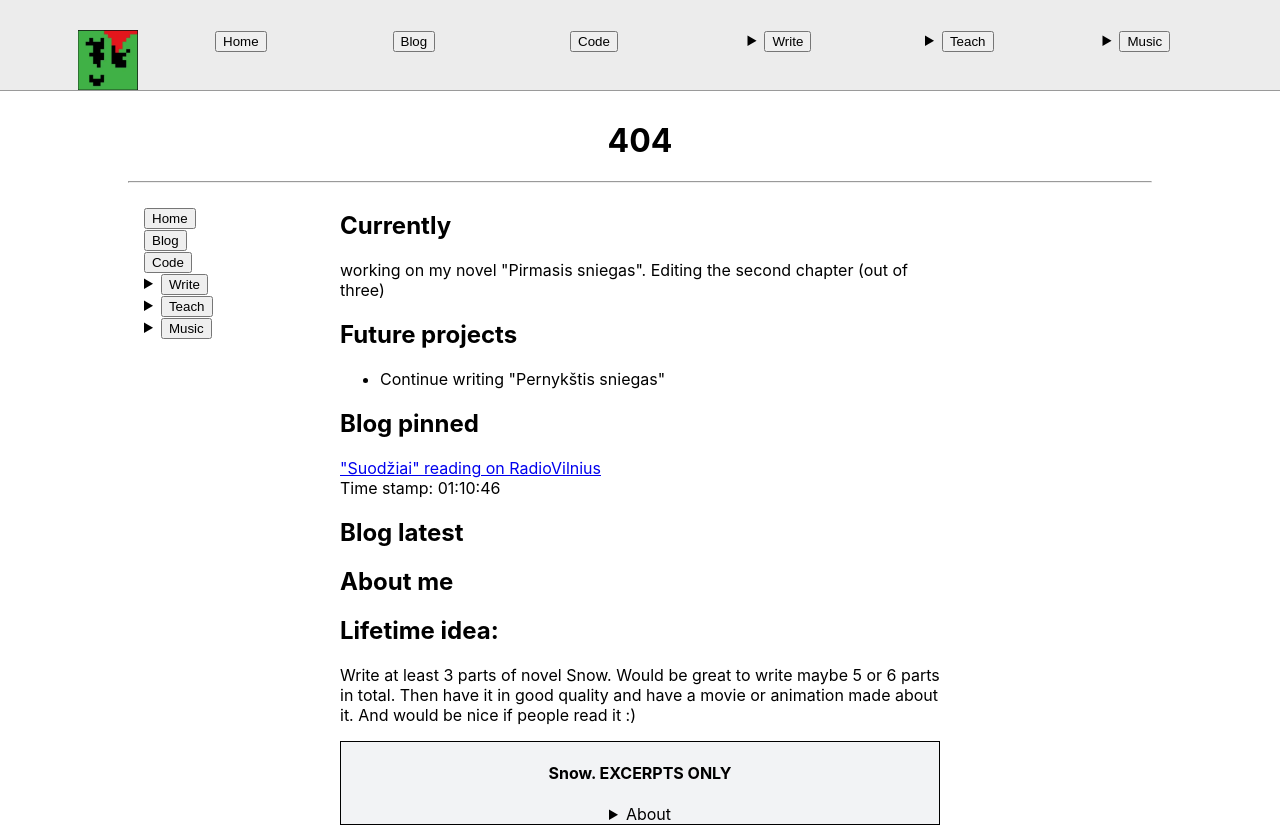
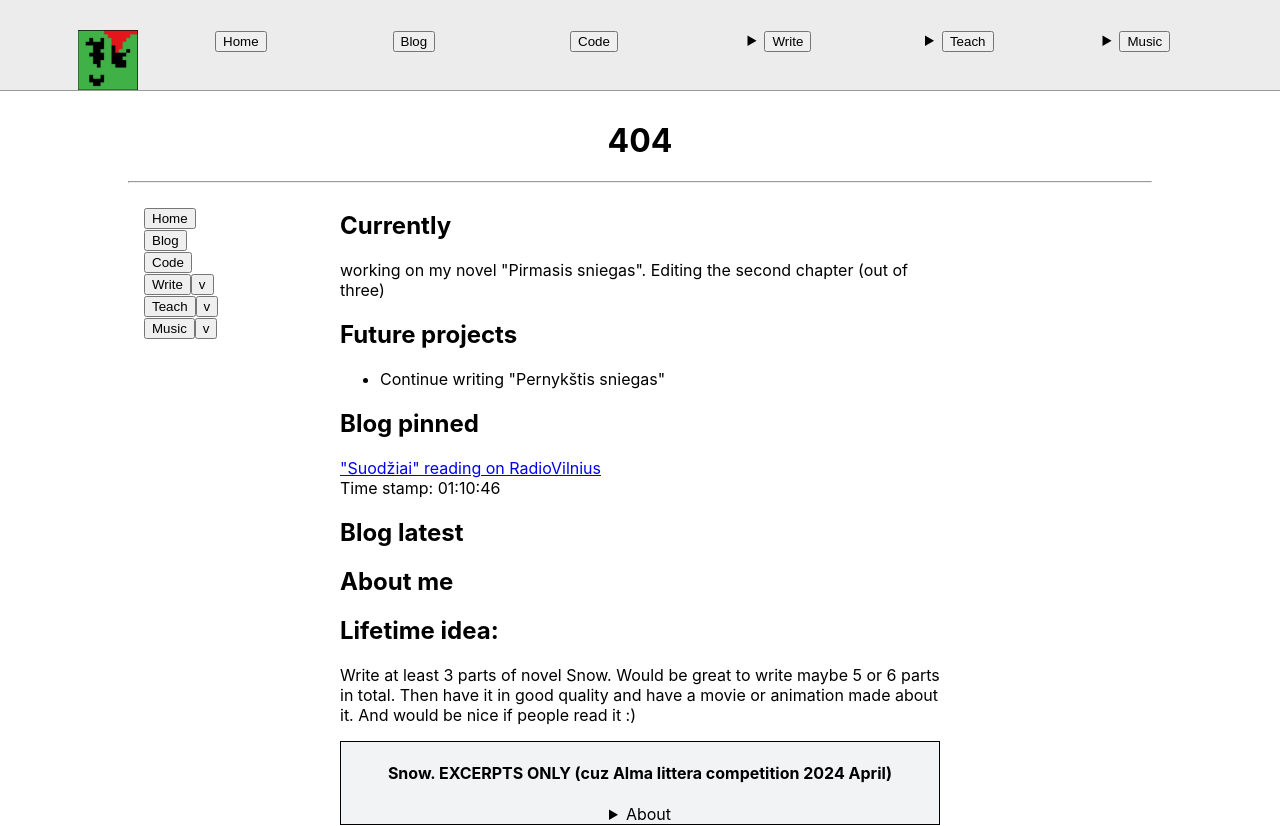
Before and after one commit to naglissul/naglissul.github.io, a React (Create React App) app: page /#/write/fiction in a window 1280 px wide. Shown: the top 826 px of the page. Built offline with nearby package versions, Linux system fonts and the light colour scheme.

Commit message:
Better navigation tree

```diff
--- a/src/generalComponents/ContactsFooter/index.tsx
+++ b/src/generalComponents/ContactsFooter/index.tsx
@@ -9,6 +9,7 @@ import {
   FaLinkedin,
   FaGithub,
   FaEnvelope,
+  FaTwitter,
 } from "react-icons/fa";
 
 interface IIcon {
@@ -35,6 +36,8 @@ const Icon: React.FC<IIcon> = ({ href }) => {
     icon = <FaGithub style={{ width: "100%", height: "100%" }} />;
   } else if (href.includes("mailto:")) {
     icon = <FaEnvelope style={{ width: "100%", height: "100%" }} />;
+  } else if (href.includes("twitter")) {
+    icon = <FaTwitter style={{ width: "100%", height: "100%" }} />;
   } else {
     icon = <p>No Icon</p>;
   }
@@ -70,6 +73,7 @@ const ContactsFooter: React.FC = () => {
         <Icon href="https://www.github.com/naglissul/" />
         <Icon href="https://www.reddit.com/user/naglis-audrius" />
         <Icon href="https://www.tiktok.com/@naglisaudrius" />
+        <Icon href="https://twitter.com/naglisaudrius" />
       </div>
       <h3>Writing contacts (Audrius Tyliūnas):</h3>
       <div>
--- a/src/generalComponents/NavTree/index.tsx
+++ b/src/generalComponents/NavTree/index.tsx
@@ -1,7 +1,7 @@
 import { NavigateFunction, useNavigate } from "react-router-dom";
 import { StyledNavTree } from "./NavTree.styled";
 import { IRoute } from "../../constants";
-import React from "react";
+import React, { useState } from "react";
 
 interface ISubRoute extends IRoute {}
 
@@ -18,15 +18,16 @@ interface INavProps {
 
 const SuperRoute: React.FC<ISuperRoute> = ({ path, title, children }) => {
   const navigate: NavigateFunction = useNavigate();
+  const [isExpanded, setIsExpanded] = useState<boolean>(false);
 
   return React.Children.count(children) !== 0 ? (
     <div style={{ width: "100px" }}>
-      <details>
-        <summary>
-          <button onClick={() => navigate(path)}>{title}</button>
-        </summary>
-        <ul>{children}</ul>
-      </details>
+      <button onClick={() => navigate(path)}>{title}</button>
+      <button onClick={() => setIsExpanded(!isExpanded)}>
+        {isExpanded ? "ʌ" : "v"}
+      </button>
+
+      {isExpanded && children}
     </div>
   ) : (
     <div style={{ width: "100px" }}>
@@ -39,7 +40,7 @@ const SubRoute: React.FC<ISubRoute> = ({ path, title }) => {
   const navigate: NavigateFunction = useNavigate();
 
   return (
-    <li>
+    <div style={{ paddingLeft: "1em" }}>
       <button
         onClick={() => {
           navigate(path);
@@ -47,7 +48,7 @@ const SubRoute: React.FC<ISubRoute> = ({ path, title }) => {
       >
         {title}
       </button>
-    </li>
+    </div>
   );
 };
 
--- a/src/pages/writePage/FictionPage.tsx
+++ b/src/pages/writePage/FictionPage.tsx
@@ -1,7 +1,7 @@
 import { readingsOther, readingsSlam, readingsSnow } from "../../constants";
 import Reading from "./components/Reading";
 import WritingCategory from "./components/WritingCategory";
-
+//is eiles - pirmiausia dvipusis namas. padaryt kad galetu komentarus rasyt ir ivertinti zvaigzdutem. feedbackui el laiska rasyt
 function FictionPage() {
   return (
     <section>
@@ -29,7 +29,7 @@ function FictionPage() {
         6 parts in total. Then have it in good quality and have a movie or
         animation made about it. And would be nice if people read it :)
       </p>
-      <WritingCategory name="Snow. EXCERPTS ONLY" />
+      <WritingCategory name="Snow. EXCERPTS ONLY (cuz Alma littera competition 2024 April) " />
       <div
         style={{
           display: "flex",
```
